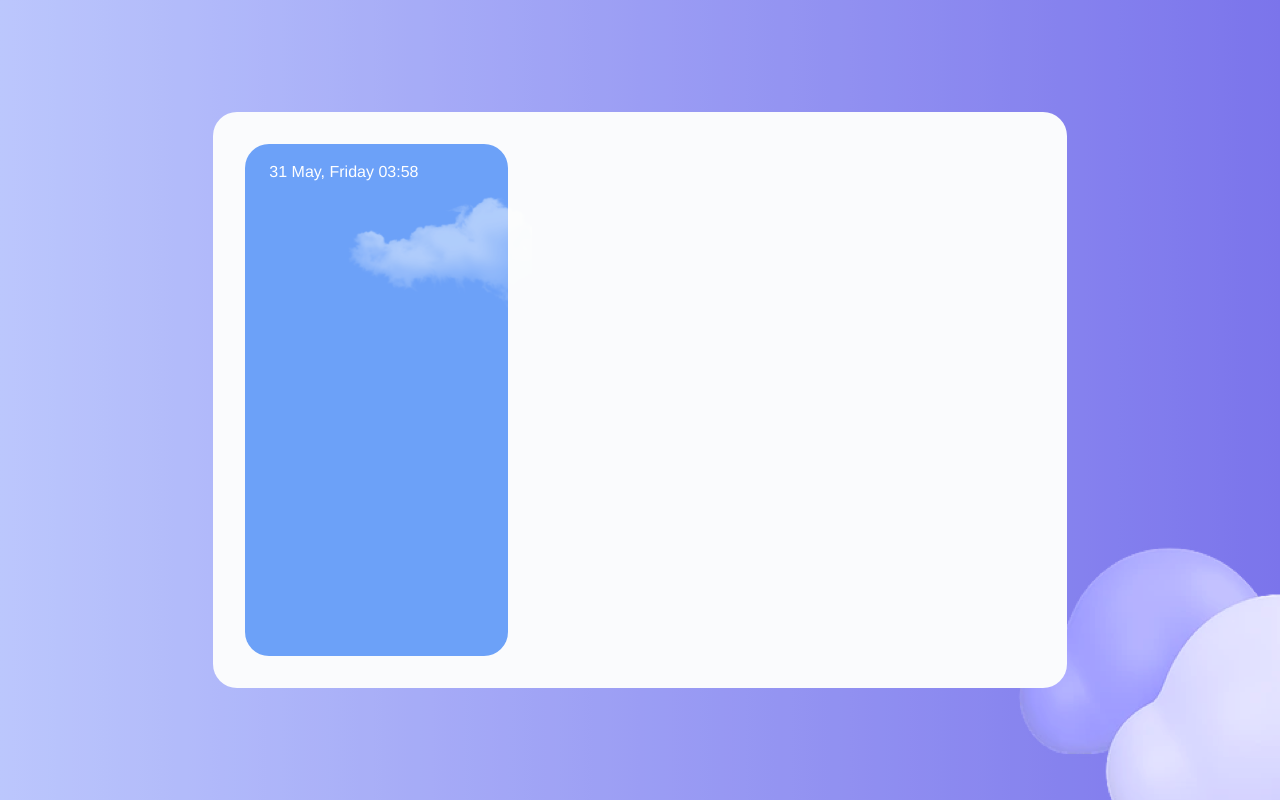
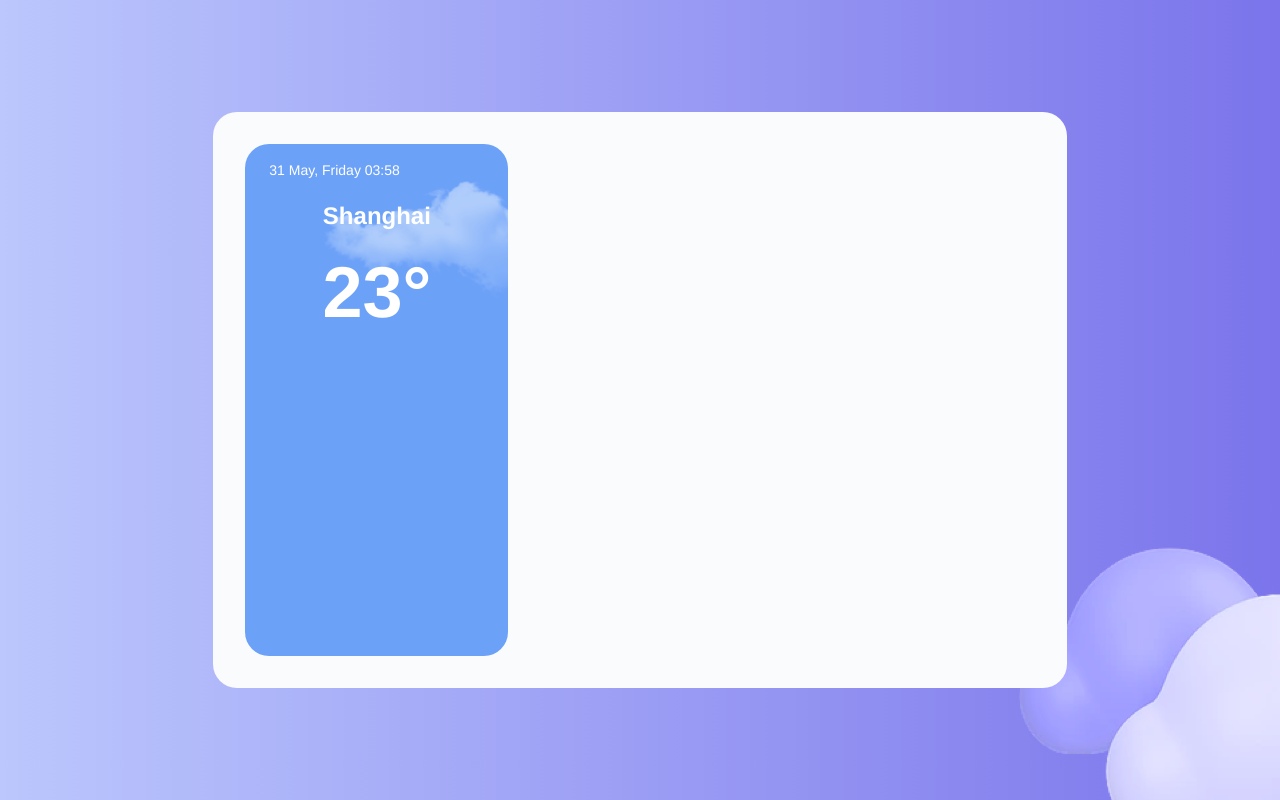
Before and after one commit to wyang0917/weather-app, a React (Create React App) app: page / in a window 1280 px wide. Built offline with nearby package versions, Linux system fonts and the light colour scheme; a web font is replaced by a local one.

Commit message:
update Temperature

```diff
--- a/src/components/WeatherCard/CityName/CityName.js
+++ b/src/components/WeatherCard/CityName/CityName.js
@@ -1,8 +1,9 @@
 import React from 'react'
 
-const CityName = () => {
+const CityName = ({className,name}) => {
+
   return (
-    <p>Shanghai</p>
+    <span className={className}>{name}</span>
   )
 }
 
--- a/src/components/WeatherCard/CurrentCity/CurrentCity.js
+++ b/src/components/WeatherCard/CurrentCity/CurrentCity.js
@@ -1,6 +1,8 @@
 import React from 'react'
 import bg from '../../../assets/background/Cloudy_day_background.png'
 import CurrentDate from '../CurrentDate'
+import CityName from '../CityName/CityName';
+import Temperature from './Temperature/Temperature';
 
 const CurrentCity = () => {
   console.log('currentcity');
@@ -9,8 +11,10 @@ const CurrentCity = () => {
   }
   return (
     <div className='bg-blue-500 h-128 w-1/3 rounded-3xl relative py-4 px-6 text-white'>
-      <img src={bg} alt="cloudy" className='bg-cover absolute'></img>
-      <CurrentDate FormatDate={CurrentCityDateFormat} className="" />
+      <img src={bg} alt="cloudy" className='bg-cover absolute top-0 right-0'></img>
+      <CurrentDate FormatDate={CurrentCityDateFormat} className="text-sm block" />
+      <CityName className={'text-2xl font-extrabold mt-5 mx-auto text-center block'} name={'Shanghai'}/>
+      <Temperature className={'text-center text-7xl font-extrabold my-6 block'} temperature={'23°'}/>
     </div>
   )
 }
--- a/src/components/WeatherCard/CurrentCity/Temperature/Temperature.js
+++ b/src/components/WeatherCard/CurrentCity/Temperature/Temperature.js
@@ -0,0 +1,9 @@
+import React from 'react'
+
+const Temperature = ({temperature,className}) => {
+  return (
+    <span className={className}>{temperature}</span>
+  )
+}
+
+export default Temperature
--- a/src/components/WeatherCard/CurrentCity/Temperature/index.js
+++ b/src/components/WeatherCard/CurrentCity/Temperature/index.js
@@ -0,0 +1 @@
+export {default} from './Temperature'
--- a/src/components/WeatherCard/CurrentDate/CurrentDate.js
+++ b/src/components/WeatherCard/CurrentDate/CurrentDate.js
@@ -1,7 +1,7 @@
 import React, {useState,useEffect} from 'react'
 import moment from 'moment'
 
-const CurrentDate = ({FormatDate}) => {
+const CurrentDate = ({FormatDate,className}) => {
   console.log('date rendered');
   const [date,setDate]=useState(moment())
   useEffect(()=>{
@@ -12,7 +12,7 @@ const CurrentDate = ({FormatDate}) => {
   },[])
   const NewDate = FormatDate(date)
   return (
-    <div>{NewDate}</div>
+    <time className={className}>{NewDate}</time>
   )
 }
 
```
